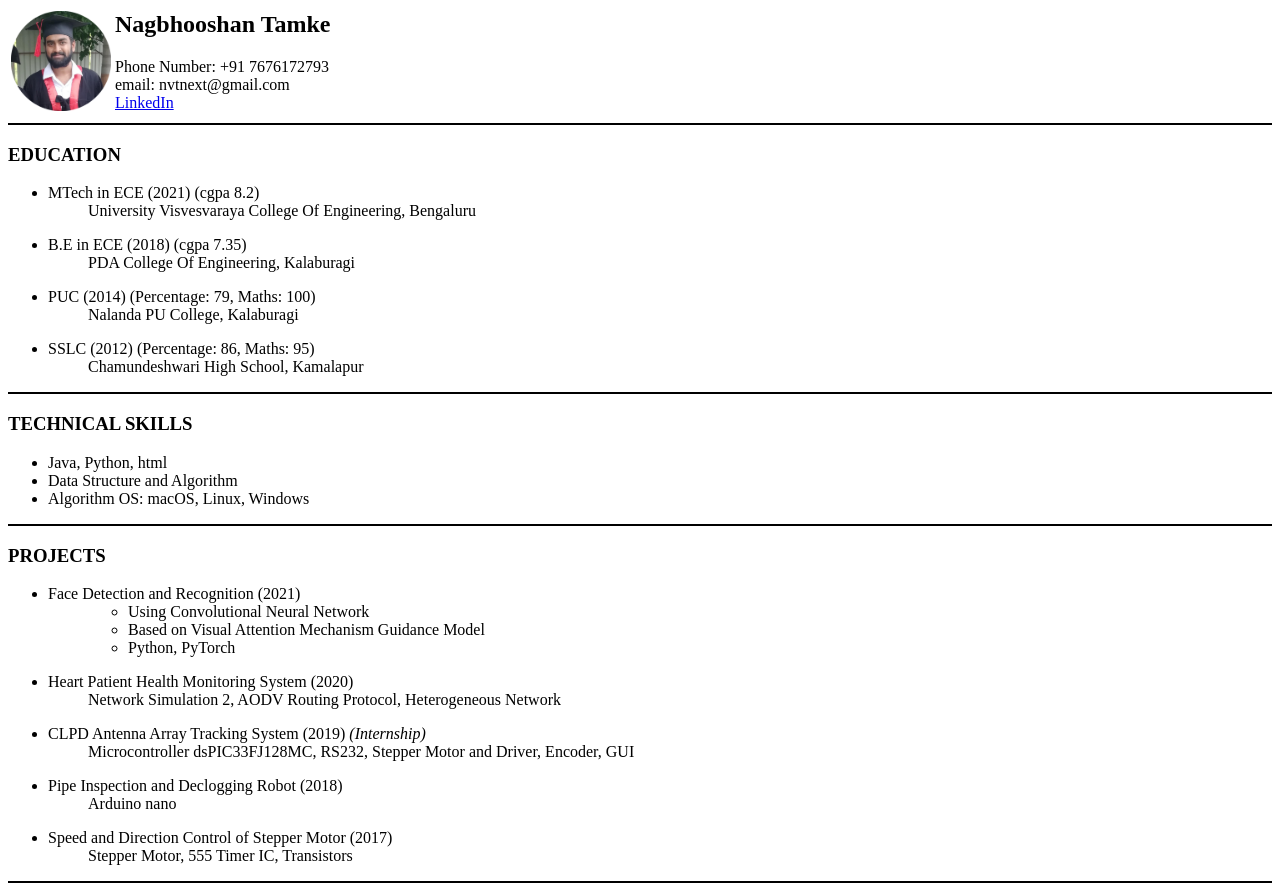
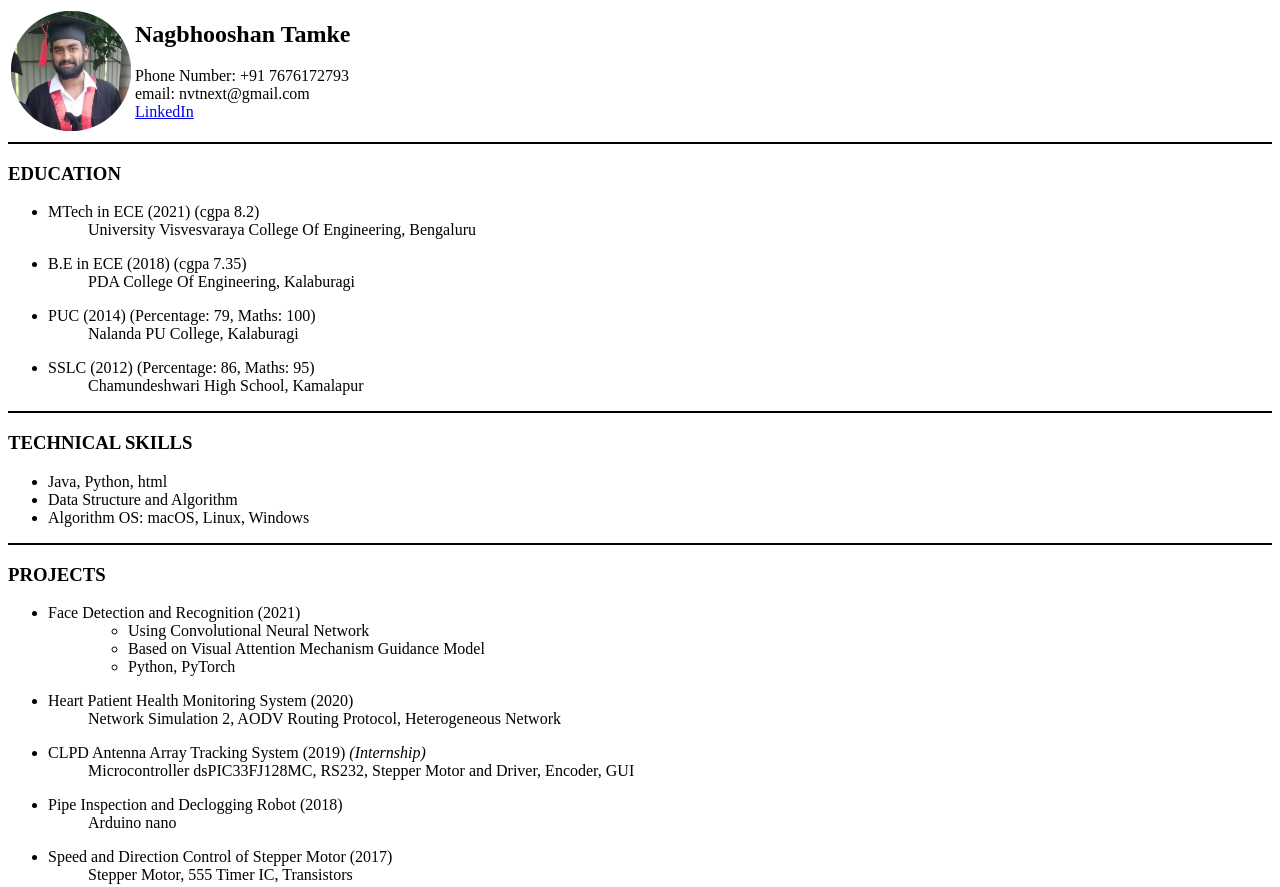
Before and after one commit to nvtnext/cv, a plain HTML site: page index.html in a window 1280 px wide. Shown: the top 887 px of the page. Drawn offline with Linux system fonts and the light colour scheme.

Commit message:
Update index.html

```diff
--- a/index.html
+++ b/index.html
@@ -4,7 +4,7 @@
         <table>
             <tr>
                 <td>
-                    <img src="./IMG_20190901_140048~2-modified.png" height="100 " width="100" alt="">
+                    <img src="./IMG_20190901_140048~2-modified.png" height="120 " width="120" alt="">
 
 
                 </td>
```
